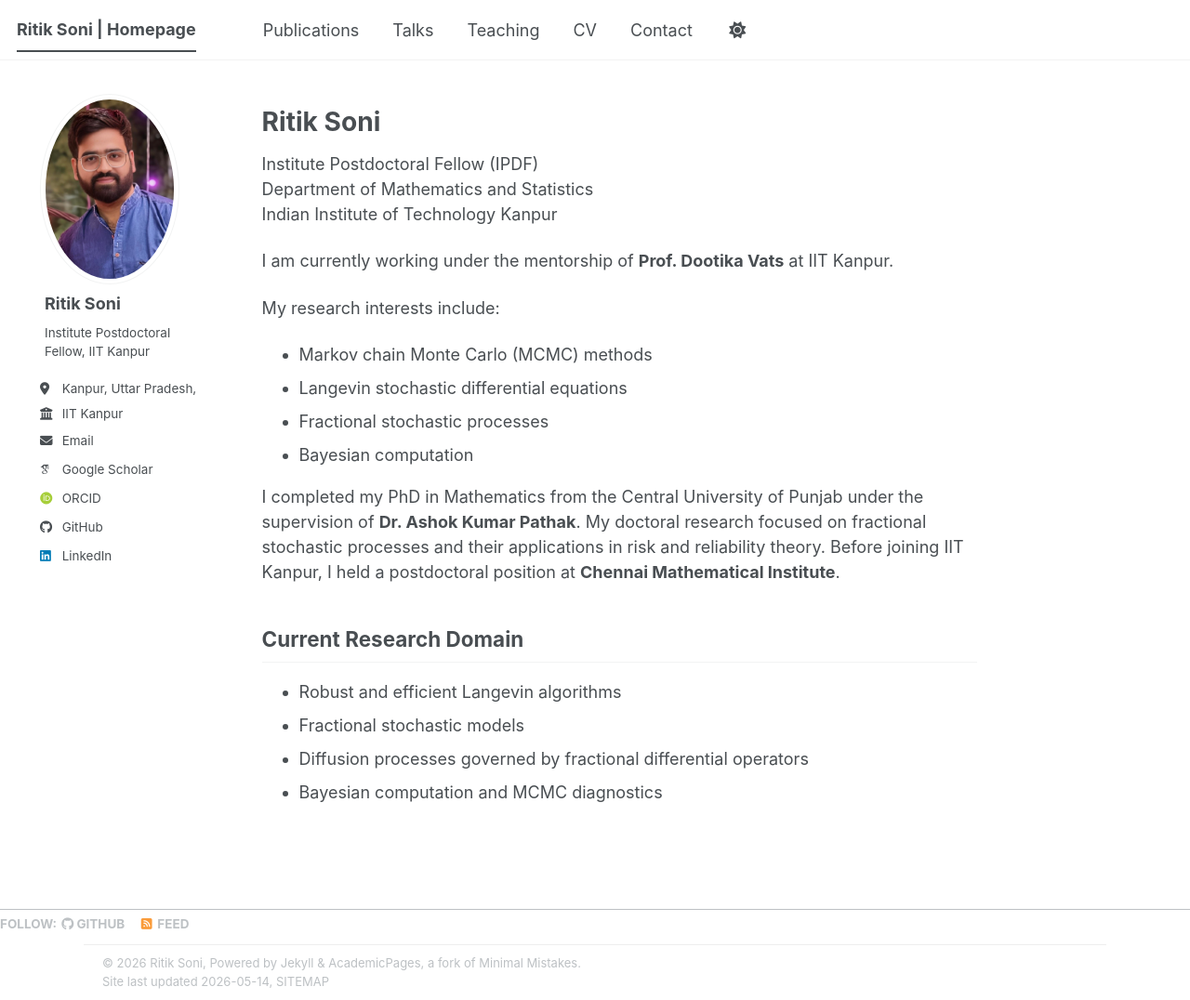
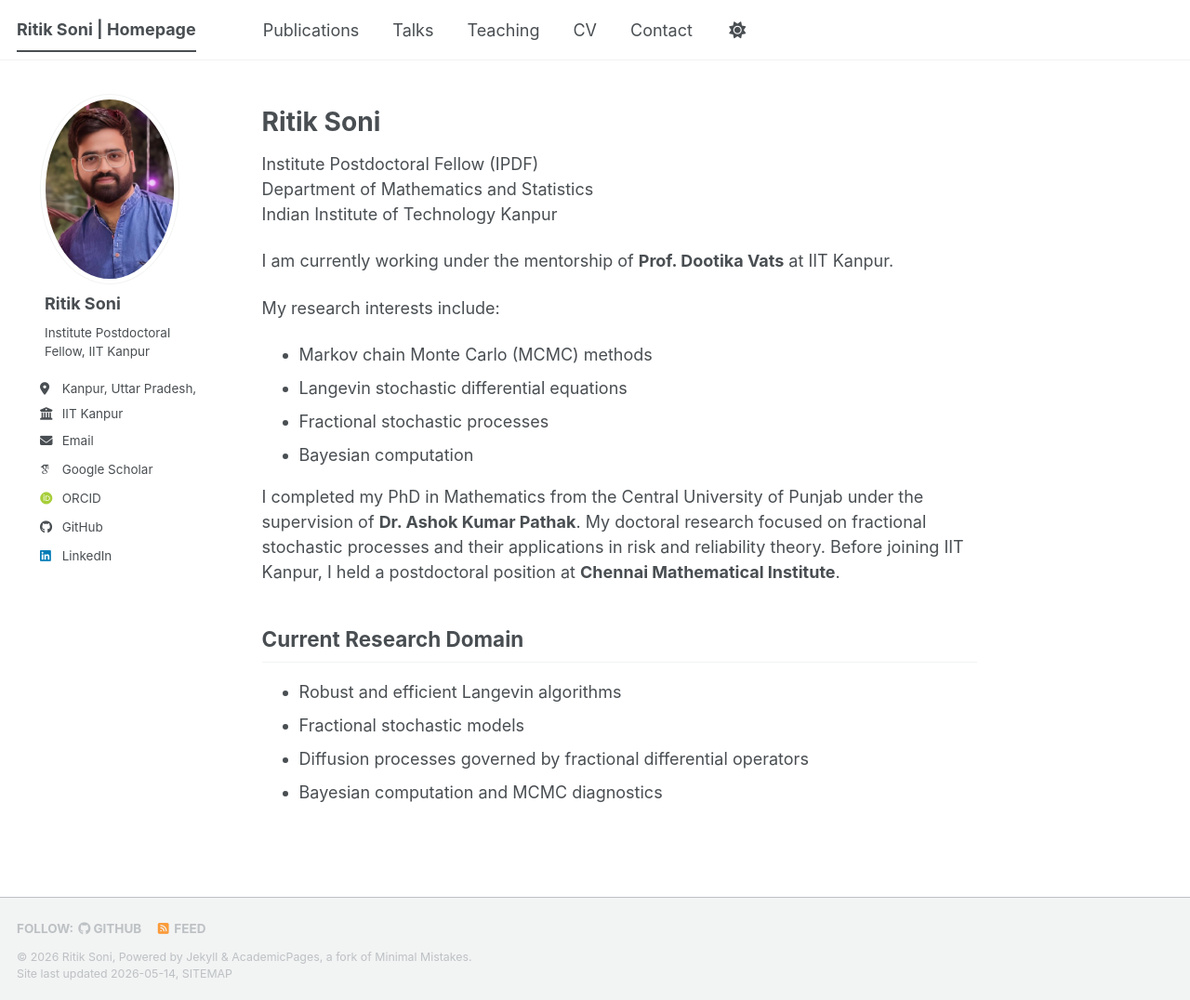
Before and after one commit to ritik824/ritik824.github.io, a Jekyll site: the page built from _pages/about.md, in a window 1280 px wide and 1076 px high. Shown: the whole window at 93% size. Built offline with Jekyll 4.4.1, drawn with Linux system fonts in a browser that asks for light colours; some web fonts are replaced; a script bundle is joined from its source files by our own code; library files that are not in the unit come from our copies.

Commit message:
Update main.scss

```diff
--- a/assets/css/main.scss
+++ b/assets/css/main.scss
@@ -41,29 +41,3 @@
     "vendor/font-awesome/solid",
     "vendor/font-awesome/brands"
 ;
-
-/* ===== MATCH FOOTER TO PAGE WIDTH (like dvats.github.io) ===== */
-
-.page__footer {
-  background: transparent !important;
-  width: 100% !important;
-  padding: 0 !important;
-  margin-top: 40px;
-}
-
-/* this is the REAL container that controls alignment */
-.page__footer .page__footer-copyright {
-  max-width: 1100px;     /* same as content width */
-  margin: 0 auto;        /* centers it */
-  padding: 10px 20px;    /* spacing */
-  font-size: 13px;
-  text-align: left;      /* 🔥 left aligned like you want */
-  border-top: 1px solid #eee;
-}
-
-/* remove extra spacing from theme */
-.page__footer footer {
-  background: transparent !important;
-  padding: 0 !important;
-  margin: 0 !important;
-}
```
